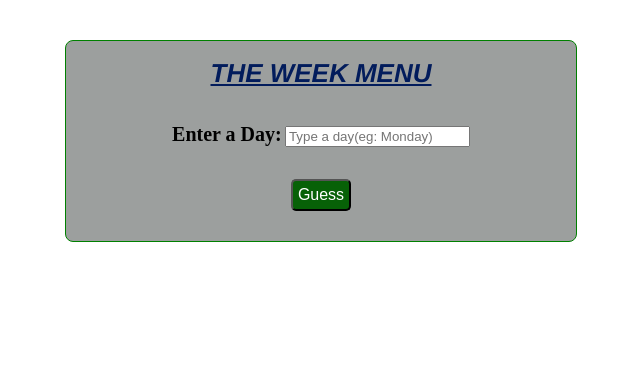
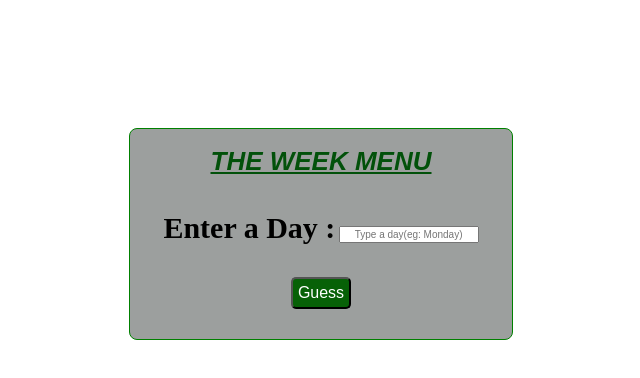
Before and after one commit to KADE281/JAVASCRIPT-PROJECTS, a plain HTML site: page Javascript/SWITCHES/switch.html in a window 1280 px wide. Shown: the whole page, without its empty margins (319-959 px from the left). Drawn offline with Linux system fonts and the light colour scheme.

Commit message:
the update for switch project

```diff
--- a/Javascript/SWITCHES/switch.css
+++ b/Javascript/SWITCHES/switch.css
@@ -2,10 +2,11 @@ body{
     margin:0px;
 
 }
+
 #container{
-    margin-top: 40px;
-    margin-left: 30%;
-    margin-right: 30%;
+    margin-top: 10%;
+    margin-left: 35%;
+    margin-right: 35%;
     text-align: center;
     border:1px solid green;
     border-radius: 8px;
@@ -13,15 +14,21 @@ body{
     font-size: small;
 }
 #title{
-    color: rgb(2, 28, 92);
-    font-family:'Franklin Gothic Medium', 'Arial Narrow', Arial, sans-serif
+
+    color: rgb(2, 81, 10);
+    font-family:Arial, sans-serif
 }
 
 #mylabel{
-    font-size: 20px;
-    font-weight: bold;
+
+    font-size: 30px;
+    font-weight:bold;
     cursor:pointer;
 
+}
+#day{
+    font-size: 10px;
+    text-align: center;
 }
 #result{
 
```
Also changed, not shown: Javascript/SWITCHES/switch.html (+2 -1 lines), 1 other file.
